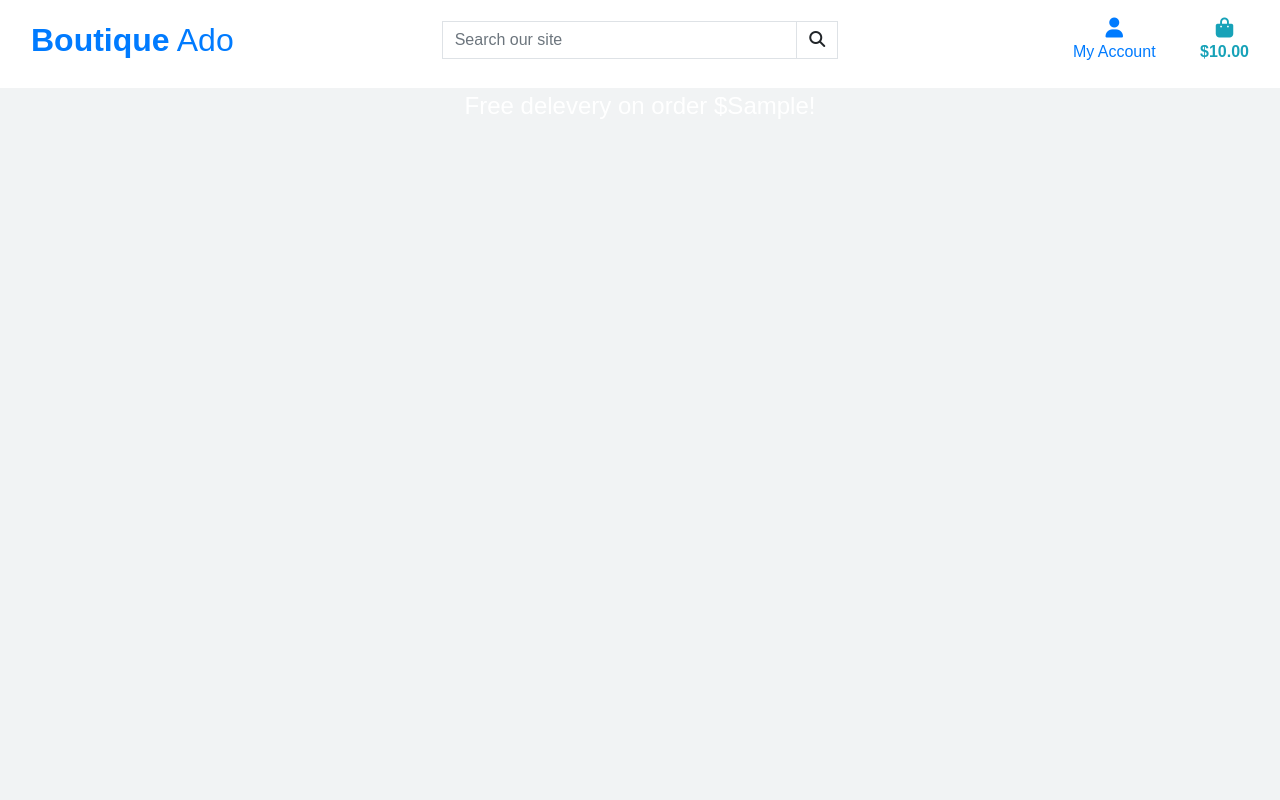
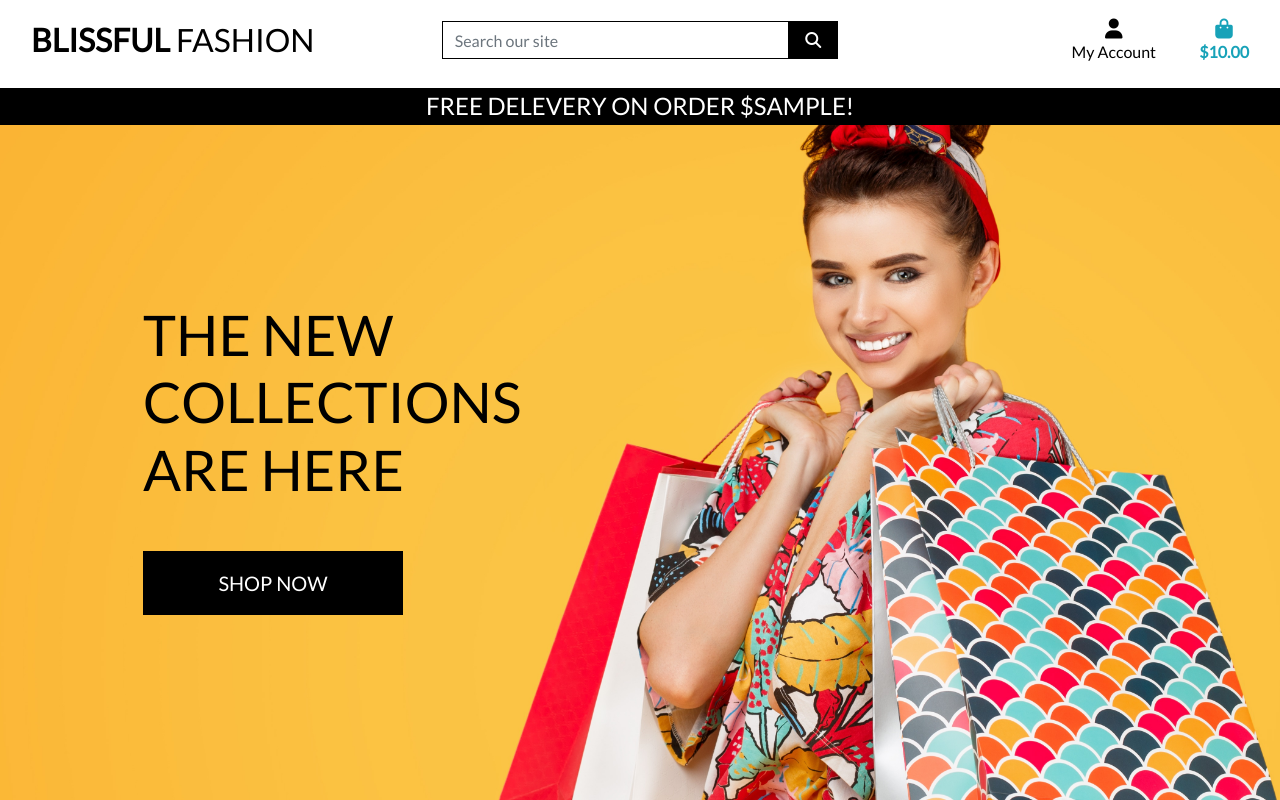
Before and after one commit to brightigiemokha/bliss_fashion_world, a Django app: template home/templates/home/index.html in a window 1280 px wide. Run offline with Django 3.2, Linux system fonts and the light colour scheme; the template is opened without the code that fills it: most values are stand-ins (such as "Sample title", 1, 10 or a date in 2020); some libraries are stand-ins or nearby versions.

Commit message:
added homepage header and css

```diff
--- a/blissful_fashion/settings.py
+++ b/blissful_fashion/settings.py
@@ -147,3 +147,7 @@ USE_TZ = True
 # https://docs.djangoproject.com/en/3.0/howto/static-files/
 
 STATIC_URL = '/static/'
+STATICFILES_DIRS = (os.path.join(BASE_DIR, 'static'),)
+
+MEDIA_URL = '/media/'
+MEDIA_ROOT = os.path.join(BASE_DIR, 'media')
--- a/blissful_fashion/urls.py
+++ b/blissful_fashion/urls.py
@@ -15,9 +15,11 @@ Including another URLconf
 """
 from django.contrib import admin
 from django.urls import path, include
+from django.conf import settings
+from django.conf.urls.static import static
 
 urlpatterns = [
     path('admin/', admin.site.urls),
     path('accounts/', include('allauth.urls')),
     path('', include('home.urls')),
-]
+] + static(settings.MEDIA_URL, document_root=settings.MEDIA_ROOT)
--- a/home/templates/home/index.html
+++ b/home/templates/home/index.html
@@ -1,6 +1,27 @@
 {% extends "base.html" %}
 {% load static %}
 
+{% block page_header %}
+    <div class="container header-container">
+        <div class="row">
+            <div class="col"></div>
+        </div>
+    </div>
+{% endblock %}
+
 {% block content %}
-    <h1 class="display-4 text-success">It works!</h1>
+    <div class="container h-100">
+        <div class="row h-100">
+            <div class="col-7 col-md-6 my-auto">
+                <h1 class="display-4 logo-font text-black">
+                    The new collections are here
+                </h1>
+                <div class="my-5">
+                    <h4>
+                        <a href="" class="shop-now-button btn btn-lg rounded-0 text-uppercase py-3">Shop Now</a>
+                    </h4>
+                </div>
+            </div>
+        </div>
+    </div>
 {% endblock %}
--- a/static/css/base.css
+++ b/static/css/base.css
@@ -1,12 +1,84 @@
-*
-{
-    margin: 0;
-    padding: 0;
+html {
+    height: 100%;
 }
 
-body
-{
-    background-color: #f1f3f4;
-    font-family: sans-serif;
+body {
+    background: url('/media/homepage_background_cropped.jpg') no-repeat center center fixed;
+    background-size: cover;
+    height: calc(100vh - 164px);
+    color: #555;
+    font-family: 'Lato';
+}
 
+/* from Bulma */
+.icon {
+    align-items: center;
+    display: inline-flex;
+    justify-content: center;
+    height: 1.5rem;
+    width: 1.5rem;
 }
+
+.logo-font {
+    text-transform: uppercase;
+}
+
+.main-logo-link {
+    width: fit-content;
+}
+
+.shop-now-button {
+    background: black;
+    color: white;
+    min-width: 260px;
+}
+
+.btn-black {
+    background: black;
+    color: white;
+}
+
+.shop-now-button:hover,
+.shop-now-button:active,
+.shop-now-button:focus,
+.btn-black:hover,
+.btn-black:active,
+.btn-black:focus {
+    background: #222;
+    color: white;
+}
+
+.text-black {
+    color: #000 !important;
+}
+
+.border-black {
+    border: 1px solid black !important;
+}
+
+.bg-black {
+    background: #000 !important;
+}
+/* -------------------------------- Media Queries */
+
+/* Slightly larger container on xl screens */
+@media (min-width: 1200px) {
+  .container {
+    max-width: 80%;
+  }
+}
+
+/* fixed top navbar only on medium and up */
+@media (min-width: 992px) {
+    .fixed-top-desktop-only {
+        position: fixed;
+        top: 0;
+        right: 0;
+        left: 0;
+        z-index: 1030;
+    }
+
+    .header-container {
+        padding-top: 164px;
+    }
+}
--- a/templates/allauth/base.html
+++ b/templates/allauth/base.html
@@ -31,14 +31,14 @@
     {% block extra_js %}
     {% endblock %}
 
-    <title>Boutique Ado {% block extra_title %}{% endblock %}</title>
+    <title>Blissful Fashion {% block extra_title %}{% endblock %}</title>
   </head>
   <body>
     <header class="container-fluid fixed-top">
         <div id="topnav" class="row bg-white pt-lg-2 d-none d-lg-flex">
             <div class="col-12 col-lg-4 my-auto py-1 py-lg-0 text-center text-lg-left">
                 <a href="{% url 'home' %}" class="nav-link main-logo-link">
-                    <h2 class="logo-font text-black my-0"><strong>Boutique</strong> Ado</h2>
+                    <h2 class="logo-font text-black my-0"><strong>Blissful</strong> Fashion</h2>
                 </a>
             </div>
             <div class="col-12 col-lg-4 my-auto py-1 py-lg-0">
@@ -99,8 +99,7 @@
                 <button class="navbar-toggler" type="button" data-toggle="collapse" datat-target="#main-nav" aria-controls="main-nav" aria-label="Toggle navigation">
                     <span class="navbar-toggle-icon"></span>
                 </button>
-                {% include 'includes/mobile-top-header.html' %}
-                {% include 'includes/main-nav.html' %}
+
             </nav>
         </div>
         <div id="delivery-banner" class="row text-center">
```
Also changed, not shown: media/0900631B8140782DM.jpg (added), media/0900631B8142A3AFM.jpg (added), media/0900631B818ABCB9M.jpg (added), media/0900631B81B0C2D9M.jpg (added), media/0900631B81D676AEM.jpg (added), media/DP0105201617024447M.jpg (added), media/DP0623201517030671M.jpg (added), media/homepage_background_cropped.jpg (added).
